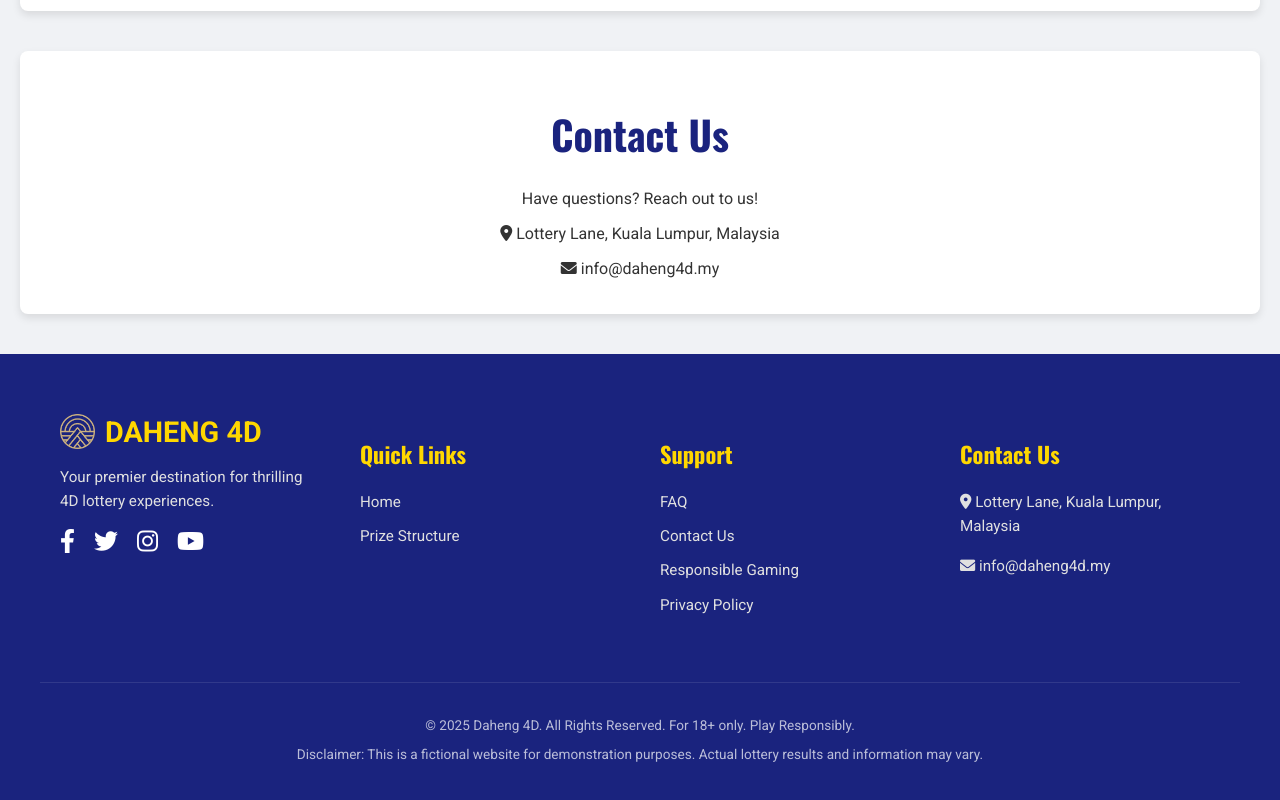
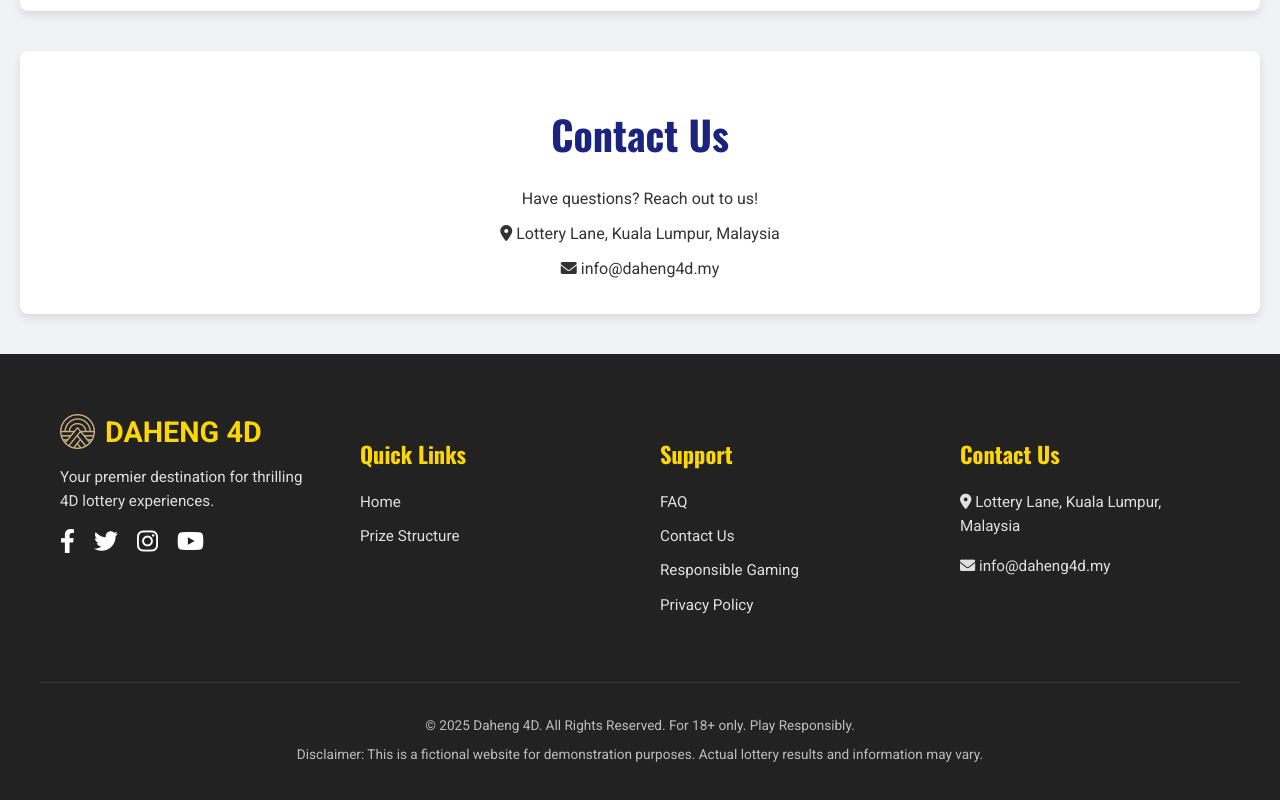
Before and after one commit to DAHENG4D/DAHENGPRIZESTRUCTURE, a plain HTML site: page index.html in a window 1280 px wide. Shown: the part 1183-1983 px from the top of the page. Drawn offline with nearby package versions, Linux system fonts and the light colour scheme.

Commit message:
Update style.css FOOTER DARK GREY

```diff
--- a/style.css
+++ b/style.css
@@ -223,7 +223,7 @@ a {
 
 /* --- Footer --- */
 .main-footer {
-    background-color: #1a237e;
+    background-color: #222;
     color: #ffffff;
     padding: 40px 20px;
     margin-top: auto; /* Pushes footer to the bottom */
```
